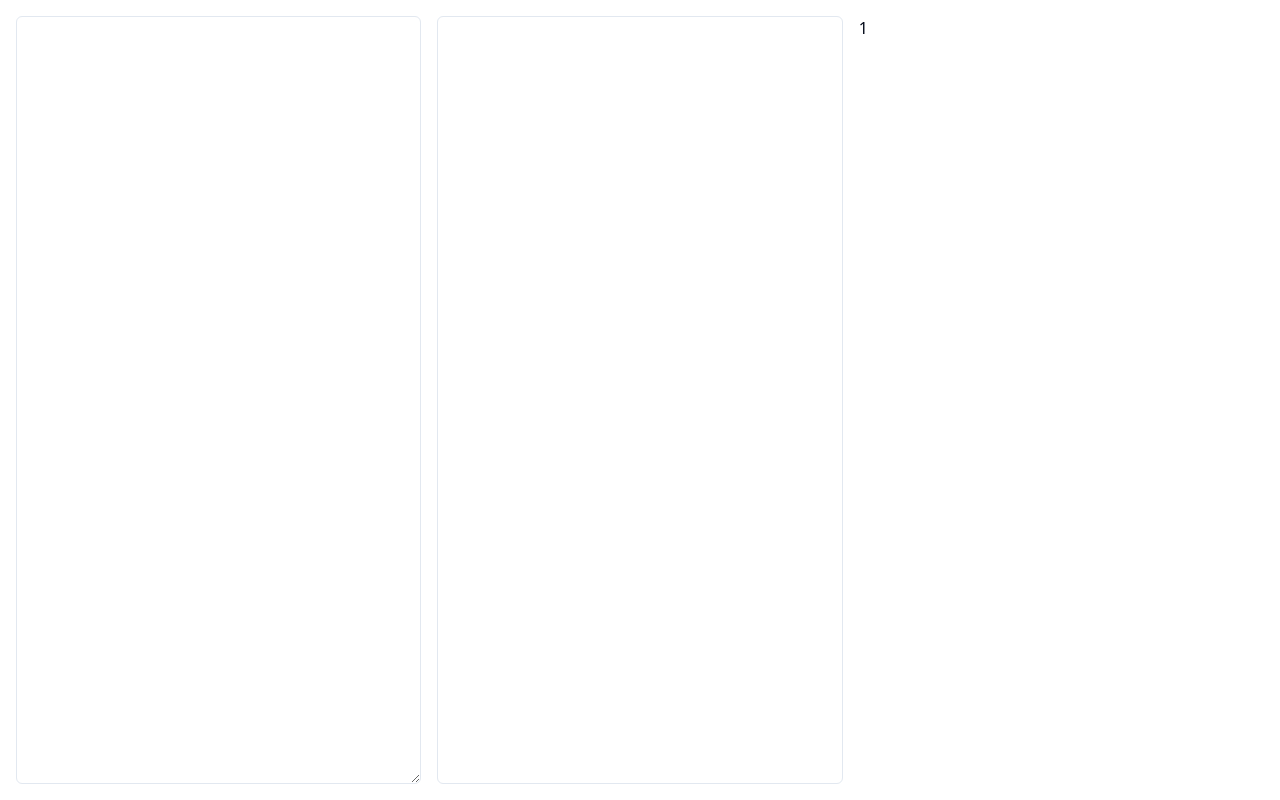
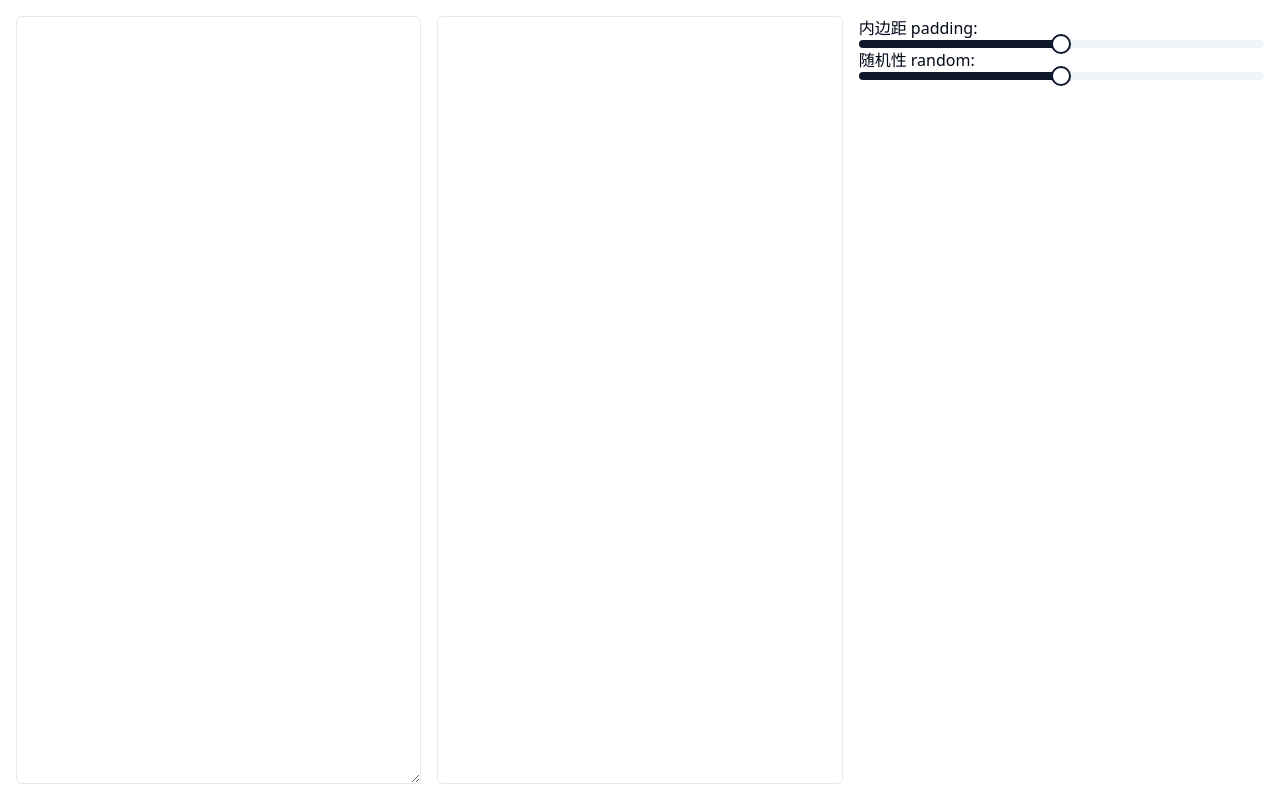
Before and after one commit to dumplant/ransom-note-generator, a React (Vite) app: page / in a window 1280 px wide. Built offline with nearby package versions, Linux system fonts and the light colour scheme.

Commit message:
feat: padding randomness

```diff
--- a/package.json
+++ b/package.json
@@ -10,6 +10,7 @@
     "preview": "vite preview"
   },
   "dependencies": {
+    "@radix-ui/react-slider": "^1.1.2",
     "class-variance-authority": "^0.7.0",
     "clsx": "^2.1.0",
     "lucide-react": "^0.314.0",
--- a/src/App.tsx
+++ b/src/App.tsx
@@ -1,18 +1,24 @@
 import ShowArea from "./components/editor/showArea";
 import InputArea from "./components/editor/inputArea";
 import TextProvider from "./contexts/textContext";
+import EditorArea from "./components/editor/editArea";
+import StyleProvider from "./contexts/styleContext";
 
 function App() {
   return (
     <div className="min-h-screen flex gap-4 p-4">
       <TextProvider>
+        <StyleProvider>
           <div className="flex-1">
             <InputArea />
           </div>
           <div className="flex-1">
             <ShowArea />
           </div>
-        <div className="flex-1">1</div>
+          <div className="flex-1">
+            <EditorArea />
+          </div>
+        </StyleProvider>
       </TextProvider>
     </div>
   );
--- /dev/null
+++ b/src/components/editor/editArea.tsx
@@ -0,0 +1,45 @@
+import { Slider } from "@/components/ui/slider";
+import { StyleConfig } from "@/config/StyleConfig";
+import { StyleContext } from "@/contexts/styleContext";
+import { useContext } from "react";
+
+const EditorArea = () => {
+  const ctx = useContext(StyleContext);
+  const { style, setStyle } = ctx!;
+  return (
+    <div>
+      <div>内边距 padding: </div>
+      <Slider
+        defaultValue={[2]}
+        max={4}
+        step={1}
+        onValueChange={(value) => {
+          setStyle({
+            ...style,
+            padding: {
+              ...style?.padding!,
+              value: value[0],
+            },
+          });
+        }}
+      />
+      <div>随机性 random: </div>
+      <Slider
+        defaultValue={[2]}
+        max={4}
+        step={1}
+        onValueChange={(value) => {
+          setStyle({
+            ...style,
+            padding: {
+              ...style?.padding!,
+              randomness: value[0],
+            },
+          });
+        }}
+      />
+    </div>
+  );
+};
+
+export default EditorArea;
--- a/src/components/editor/showArea.tsx
+++ b/src/components/editor/showArea.tsx
@@ -1,14 +1,27 @@
+import { StyleConfig } from "@/config/StyleConfig";
+import { StyleContext } from "@/contexts/styleContext";
 import { TextContext } from "@/contexts/textContext";
 import { useContext } from "react";
 
 const ShowArea = () => {
-  const ctx = useContext(TextContext);
-  const { text } = ctx!;
-
+  const textCtx = useContext(TextContext);
+  const { text } = textCtx!;
+  const styleCtx = useContext(StyleContext);
+  const { style } = styleCtx!;
   return (
     <div className="h-full w-full rounded-md border border-input bg-background px-3 py-2">
-      {Array.from(text).map((char) => (
-        <span className="bg-stone-300 m-1">{char}</span>
+      {Array.from(text).map((char, index) => (
+        <span
+          key={index}
+          className={`bg-stone-200 ${
+            StyleConfig["padding"][
+              style?.padding.value! +
+                Math.floor(Math.random() * style?.padding.randomness!)
+            ]
+          }`}
+        >
+          {char}
+        </span>
       ))}
     </div>
   );
--- /dev/null
+++ b/src/components/ui/slider.tsx
@@ -0,0 +1,26 @@
+import * as React from "react";
+import * as SliderPrimitive from "@radix-ui/react-slider";
+
+import { cn } from "@/lib/utils";
+
+const Slider = React.forwardRef<
+  React.ElementRef<typeof SliderPrimitive.Root>,
+  React.ComponentPropsWithoutRef<typeof SliderPrimitive.Root>
+>(({ className, ...props }, ref) => (
+  <SliderPrimitive.Root
+    ref={ref}
+    className={cn(
+      "relative flex w-full touch-none select-none items-center",
+      className
+    )}
+    {...props}
+  >
+    <SliderPrimitive.Track className="relative h-2 w-full grow overflow-hidden rounded-full bg-secondary">
+      <SliderPrimitive.Range className="absolute h-full bg-primary" />
+    </SliderPrimitive.Track>
+    <SliderPrimitive.Thumb className="block h-5 w-5 rounded-full border-2 border-primary bg-background ring-offset-background transition-colors focus-visible:outline-none focus-visible:ring-2  disabled:pointer-events-none disabled:opacity-50" />
+  </SliderPrimitive.Root>
+));
+Slider.displayName = SliderPrimitive.Root.displayName;
+
+export { Slider };
--- /dev/null
+++ b/src/config/StyleConfig.ts
@@ -0,0 +1,3 @@
+export const StyleConfig = {
+  padding: ["p-1", "p-2", "p-3", "p-4", "p-5"],
+};
--- /dev/null
+++ b/src/contexts/styleContext.tsx
@@ -0,0 +1,27 @@
+import React, { createContext, useState } from "react";
+
+interface Style {
+  padding: {
+    value: number;
+    randomness: number;
+  };
+}
+
+export const StyleContext = createContext<{
+  style: Style | null;
+  setStyle: (style: Style | null) => void;
+} | null>(null);
+
+const StyleProvider: React.FC<{
+  children: React.ReactNode | React.ReactNode;
+}> = (props) => {
+  const [style, setStyle] = useState<Style | null>(null);
+
+  return (
+    <StyleContext.Provider value={{ style, setStyle }}>
+      {props.children}
+    </StyleContext.Provider>
+  );
+};
+
+export default StyleProvider;
--- a/src/contexts/textContext.tsx
+++ b/src/contexts/textContext.tsx
@@ -6,7 +6,7 @@ export const TextContext = createContext<{
 } | null>(null);
 
 const TextProvider: React.FC<{
-  children: React.ReactNode[];
+  children: React.ReactNode[] | React.ReactNode;
 }> = (props) => {
   const [text, setText] = useState("");
 
```
Also changed, not shown: 1 other file (tests, documents, lock files or other folders). Lines whose indentation alone changed are shown as unchanged.
